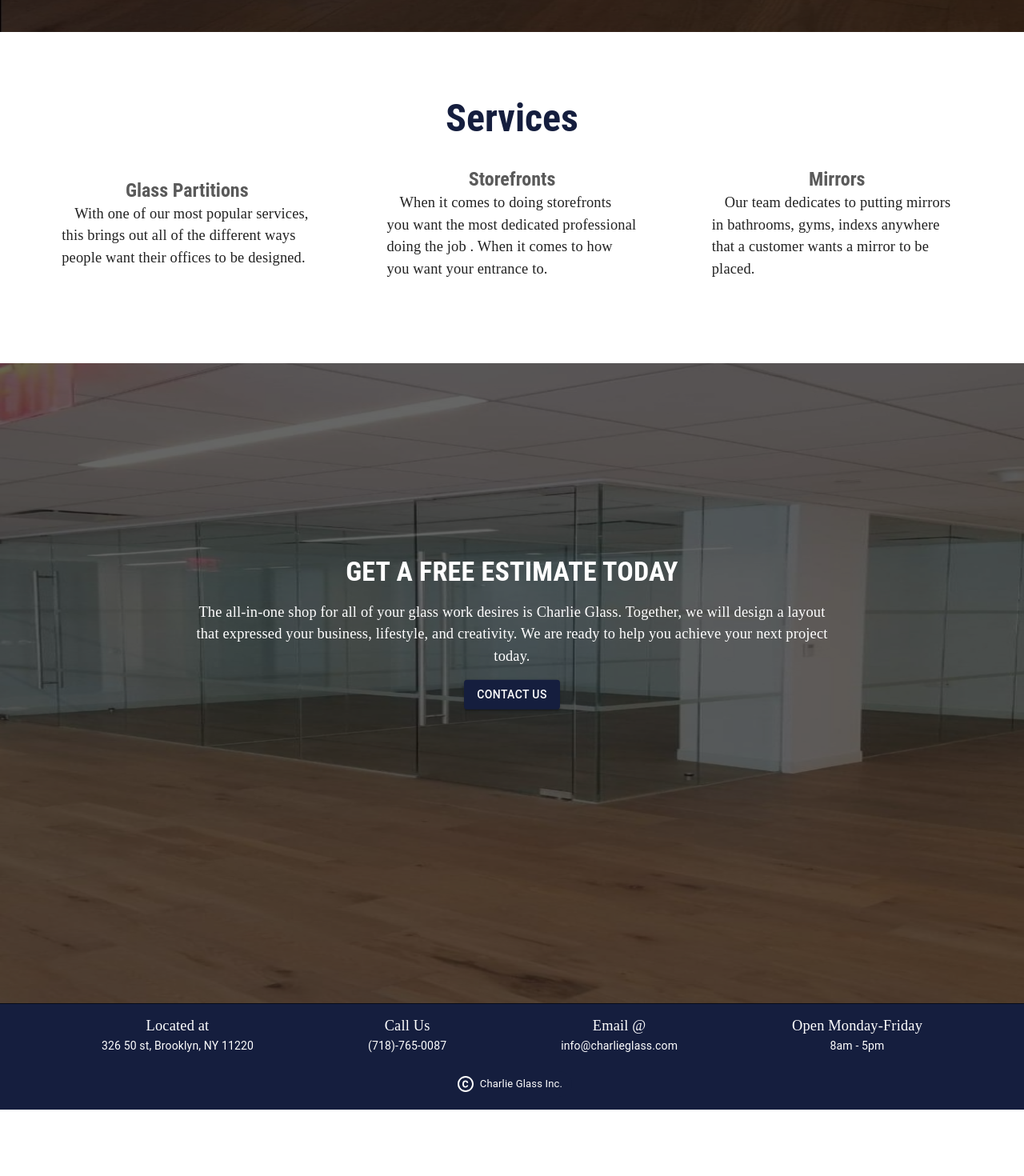
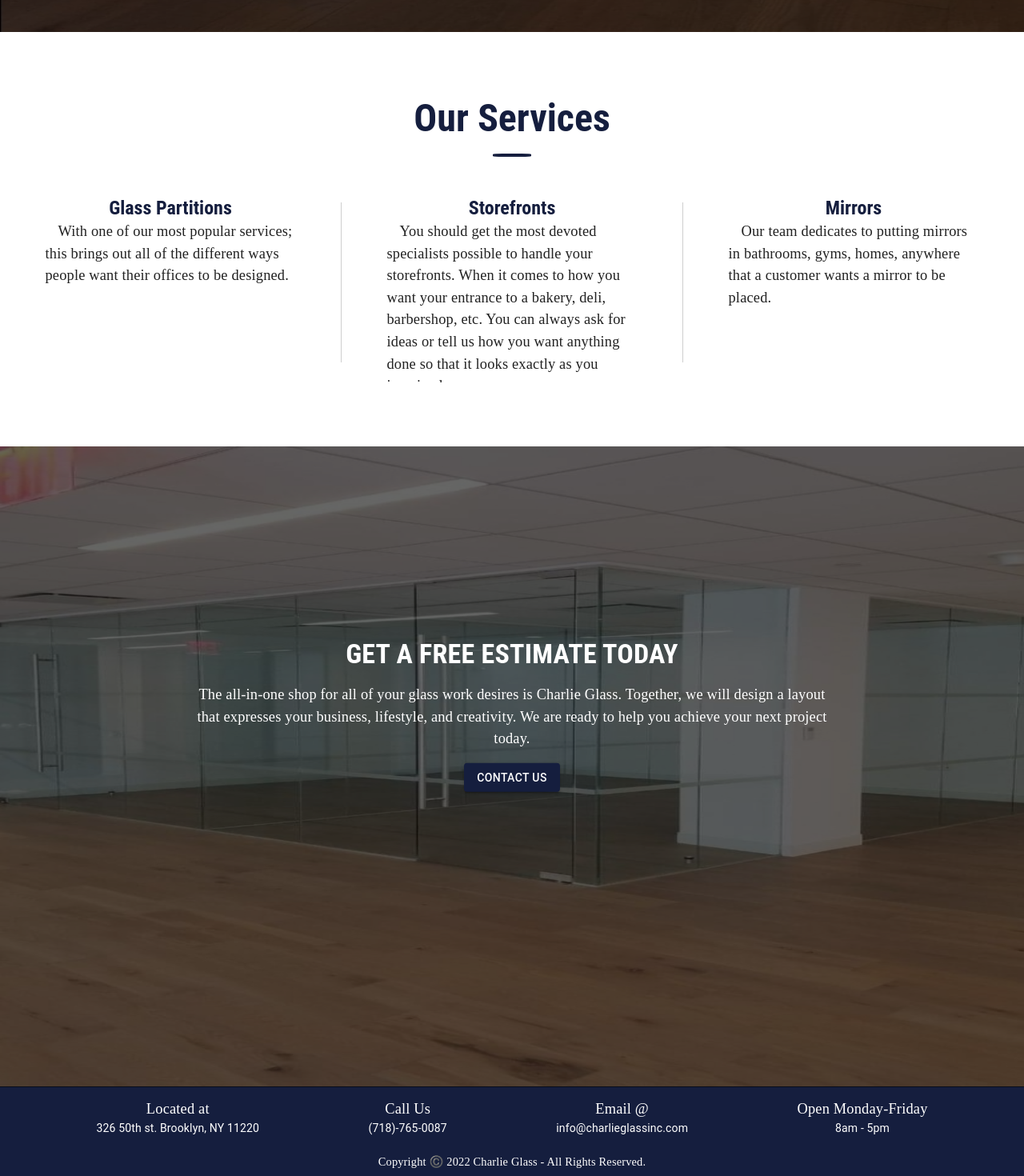
Before and after one commit to nsikan-na/charlie_glass, a Next.js app: page / in a window 1280 px wide. Shown: the part 760-2230 px from the top of the page at 80% size. Before the commit the page ends 2147 px from the top, so only its background shows below. Built offline with nearby package versions, Linux system fonts and the light colour scheme.

Commit message:
improvements

```diff
--- a/pages/_app.tsx
+++ b/pages/_app.tsx
@@ -284,7 +284,7 @@ function MyApp({ Component, pageProps }: AppProps): JSX.Element {
                   >
                     The all-in-one shop for all of your glass work desires is
                     Charlie Glass. Together, we will design a layout that
-                    expressed your business, lifestyle, and creativity. We are
+                    expresses your business, lifestyle, and creativity. We are
                     ready to help you achieve your next project today.
                   </Typography>
                   <Link href="/contact" style={{ textDecoration: "none" }}>
@@ -322,9 +322,9 @@ function MyApp({ Component, pageProps }: AppProps): JSX.Element {
               direction={{ xs: "column", sm: "row" }}
             >
               {[
-                { title: "Located at ", p: "326 50 st, Brooklyn, NY 11220" },
+                { title: "Located at ", p: "326 50th st. Brooklyn, NY 11220" },
                 { title: "Call Us", p: "(718)-765-0087" },
-                { title: "Email @", p: "info@charlieglass.com" },
+                { title: "Email @", p: "info@charlieglassinc.com" },
                 { title: "Open Monday-Friday", p: " 8am - 5pm" },
               ].map((content) => {
                 return (
@@ -350,12 +350,9 @@ function MyApp({ Component, pageProps }: AppProps): JSX.Element {
               justifyContent="center"
               alignItems="center"
               textAlign="center"
+              style={{ fontSize: ".9rem" }}
             >
-              <Chip
-                icon={<CopyrightIcon style={{ color: "white" }} />}
-                label="Charlie Glass Inc."
-                sx={{ color: "white", backgroundColor: "#151E3E" }}
-              />
+              Copyright ©️ 2022 Charlie Glass - All Rights Reserved.
             </Stack>
           </Box>
         </Context.Provider>
--- a/pages/api/contact.ts
+++ b/pages/api/contact.ts
@@ -9,14 +9,45 @@ export default async function handler(
   if (req.method === "POST") {
     try {
       const data = req.body;
-      console.log(req.body);
       const { name, email, message, phoneNumber, services } = JSON.parse(
         JSON.stringify(data)
       );
-      if (!name || !email || !phoneNumber || services.length === 0) {
+      const emailReg = /(.+)@(.+){2,}\.(.+){2,}/;
+      const phoneNumberReg = /^\d{10}$/;
+      const errors: string[] = [];
+
+      if (!name) {
+        errors.push("Please enter a name!");
+      }
+      if (!emailReg.test(email.replaceAll(" ", ""))) {
+        errors.push(
+          "Email is invalid. Please enter a valid email. For example, mark@gmail.com."
+        );
+      }
+      if (
+        !phoneNumberReg.test(
+          phoneNumber
+            .replaceAll("-", "")
+            .replaceAll("/", "")
+            .replaceAll(" ", "")
+        )
+      ) {
+        errors.push(
+          "Phone Number is invalid. Please enter a valid phone number. For example, XXX-XXX-XXXX."
+        );
+      }
+      if (services.length === 0) {
+        errors.push("Please select at least one service.");
+      }
+      if (!message) {
+        errors.push(
+          "Please include a short description of what service you are interested in."
+        );
+      }
+      if (errors.length !== 0) {
         return res.json({
           success: false,
-          message: "Please complete all fields!",
+          errors: errors[0],
         });
       }
       const msg = {
@@ -31,7 +62,7 @@ export default async function handler(
           <h4>${message}</h4>
           `,
       };
-      sgMail.send(msg);
+      // sgMail.send(msg);
       return res.json({ success: true });
     } catch (err) {
       console.log(err);
--- a/pages/index.tsx
+++ b/pages/index.tsx
@@ -11,6 +11,8 @@ import {
   Stack,
   Card,
   CardContent,
+  useMediaQuery,
+  Divider,
 } from "@mui/material";
 import IconButton from "@mui/material/IconButton";
 import Link from "next/link";
@@ -39,7 +41,7 @@ const Home = () => {
     window.addEventListener("scroll", onScroll, { passive: true });
     return () => window.removeEventListener("scroll", onScroll);
   }, []);
-
+  const matches = useMediaQuery("(min-width:600px)");
   return (
     <>
       <Box>
@@ -410,10 +412,10 @@ const Home = () => {
                 direction={{ xs: "column", sm: "row" }}
               >
                 <Typography variant="body1" sx={{ fontWeight: "bold" }}>
-                  326 50th st. brooklyn, NY 11220
+                  326 50th st. Brooklyn, NY 11220
                 </Typography>
                 <Typography variant="body1" sx={{ fontWeight: "bold" }}>
-                  INFO@CHARLIEGLASS.COM
+                  INFO@CHARLIEGLASSINC.COM
                 </Typography>
               </Stack>
             </Container>
@@ -429,8 +431,20 @@ const Home = () => {
             }}
             textAlign="center"
           >
-            Services
+            Our Services
           </Typography>
+          <Container
+            sx={[
+              {
+                margin: "1rem auto 2rem ",
+                backgroundColor: "#151E3E",
+                paddingTop: ".25rem",
+                borderRadius: "25%",
+              },
+              !matches && { width: "15%" },
+              matches && { width: "2%" },
+            ]}
+          ></Container>
           <Stack
             justifyContent="space-evenly"
             alignItems="center"
@@ -439,28 +453,41 @@ const Home = () => {
             {[
               {
                 title: "Glass Partitions",
-                p: "With one of our most popular services, this brings out all of the different ways people want their offices to be designed.",
+                p: `With one of our most popular
+                services; this brings out all of the
+                different ways people want their
+                 offices to be designed.`,
               },
               {
                 title: "Storefronts",
-                p: " When it comes to doing storefronts you want the most dedicated professional doing the job . When it comes to how you want your entrance to.",
+                p: `You should get the most devoted specialists possible to handle your storefronts.
+                When it comes to how you want your entrance to a bakery, deli, barbershop, etc.
+                You can always ask for ideas or tell us how you want anything done so that it looks exactly as you imagined.`,
               },
               {
                 title: "Mirrors",
-                p: " Our team dedicates to putting mirrors in bathrooms, gyms, indexs anywhere that a customer wants a mirror to be placed.",
+                p: `Our team dedicates to putting mirrors
+                in bathrooms, gyms, homes, anywhere
+                that a customer wants a mirror to be placed.`,
               },
-            ].map((content, i) => {
+            ].map((content, i, arr) => {
               return (
+                <>
                   <Card
                     key={i}
-                  sx={{ border: "none", boxShadow: "none", maxWidth: 345 }}
+                    sx={{
+                      border: "none",
+                      boxShadow: "none",
+                      height: 250,
+                      maxWidth: 345,
+                    }}
                   >
                     <CardContent>
                       <Typography
                         variant="h5"
                         textAlign="center"
                         sx={{
-                        color: "#5A5A5A",
+                          color: "#151E3E",
                           fontWeight: "bold",
                         }}
                       >{`${content.title}`}</Typography>
@@ -470,6 +497,19 @@ const Home = () => {
                       >{`${content.p}`}</Typography>
                     </CardContent>
                   </Card>
+                  {arr.length - 1 !== i && matches ? (
+                    <div
+                      key={i}
+                      style={{
+                        backgroundColor: "rgba(161, 161, 161, 0.3)",
+                        borderLeft: ".01px solid rgba(161, 161, 161, 0.3)",
+                        height: "200px",
+                      }}
+                    ></div>
+                  ) : (
+                    ""
+                  )}
+                </>
               );
             })}
           </Stack>
```
Also changed, not shown: pages/contact.tsx (+34 -4 lines), pages/services.tsx (+22 -13 lines). Lines whose indentation alone changed are shown as unchanged.
